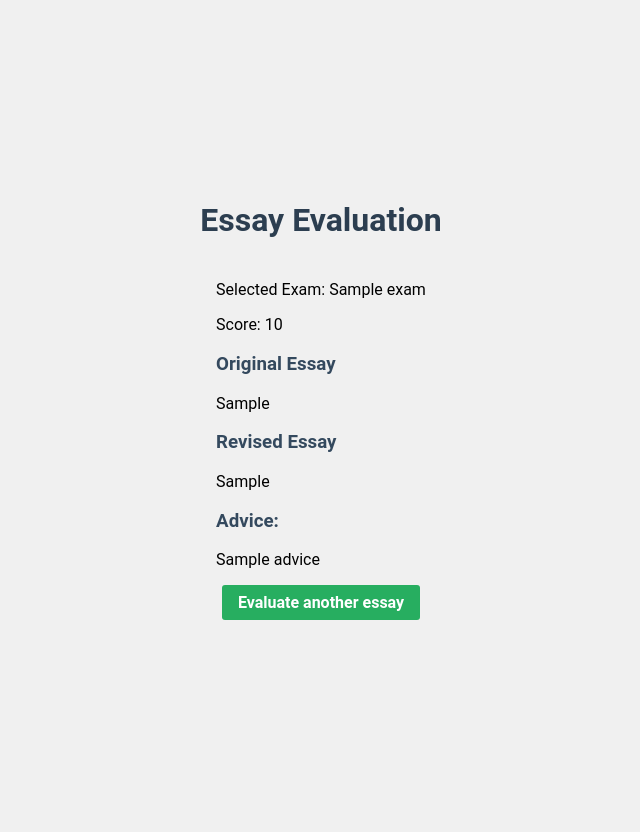
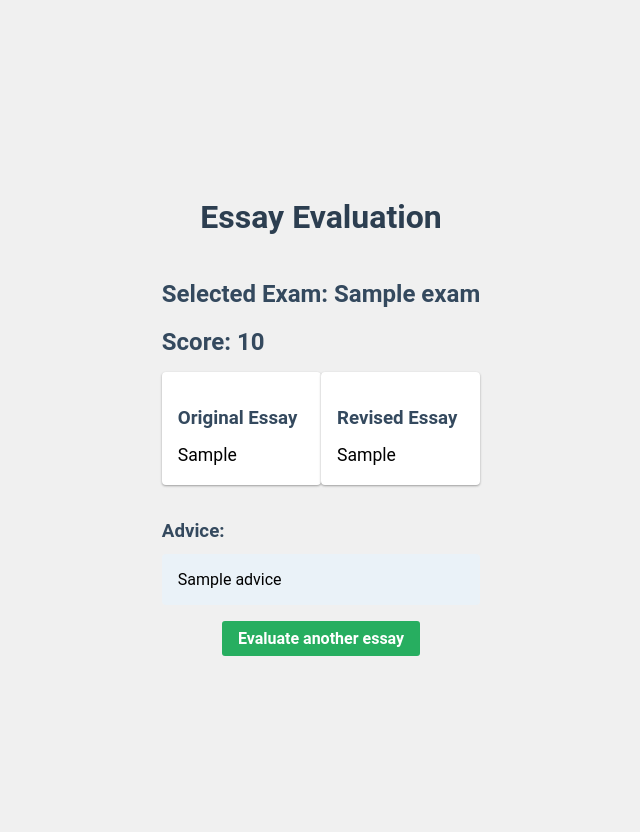
Before and after one commit to masaya-01/Essay-Evaluator, a Flask app: template templates/result.html in a window 1280 px wide. Shown: the whole page, without its empty margins (319-959 px from the left). Before the commit the page ends 620 px from the top, so only its background shows below. Run offline with Flask 2, Linux system fonts and the light colour scheme; the template is opened without the code that fills it: most values are stand-ins (such as "Sample title", 1, 10 or a date in 2020).

Commit message:
updated style and movement

```diff
--- a/app.py
+++ b/app.py
@@ -4,32 +4,47 @@ import openai
 import difflib
 import re
 
+
+
 app = Flask(__name__)
 app.debug = True
 openai.api_key = os.getenv("OPENAI_API_KEY")
+
+# @app.route('/', methods=['GET', 'POST'])
+# def index():
+#     if request.method == 'POST':
+#         essay_text = request.form['essay']
+#         exam = request.form['exam']
+#         exam, score, revised_essay, advice = evaluate_essay(exam, essay_text)
+#         return render_template('result.html', exam=exam, score=score, original_essay=essay_text, revised_essay=revised_essay, advice=advice)
+#     return render_template('index.html')
+
+from flask import jsonify
 
 @app.route('/', methods=['GET', 'POST'])
 def index():
     if request.method == 'POST':
         essay_text = request.form['essay']
         exam = request.form['exam']
+        exam, score, revised_essay, advice = evaluate_essay(exam, essay_text)
+        return jsonify({'exam': exam, 'score': score, 'original_essay': essay_text, 'revised_essay': revised_essay, 'advice': advice})
+    return render_template('index.html')
 
-        exam, score, revised_essay, advice = evaluate_essay(exam, essay_text)
-
-        return render_template('result.html', exam=exam, score=score, original_essay=essay_text, revised_essay=revised_essay, advice=advice)
-    return render_template('index.html')
+@app.route('/result', methods=['POST'])
+def result():
+    exam = request.form['exam']
+    score = request.form['score']
+    original_essay = request.form['original_essay']
+    revised_essay = request.form['revised_essay']
+    advice = request.form['advice']
+    return render_template('result.html', exam=exam, score=score, original_essay=original_essay, revised_essay=revised_essay, advice=advice)
 
 
 def process_response(response_text):
     exam_pattern = r'Exam Selected: (.*?)\n'
     score_pattern = r"Score: (.*?)\n"
-    revised_essay_pattern = r'3\. Revised Essay:(.*?)4\. Advice:'
-    advice_pattern = r'4\. Advice:(.*?)$'
-
-    # revised_essay_pattern = r'Revised Essay:(.*?)\n\n4\. Advice:'
-    # advice_pattern = r'Advice:(.*?)$'
-    #advice_pattern = r'Advice:(.*?)\n\n'
-
+    revised_essay_pattern = r'Revised Essay: (.*?)\n\nAdvice:'
+    advice_pattern = r'Advice: (.*?)$'
 
     exam_match = re.search(exam_pattern, response_text, re.DOTALL)
     score_match = re.search(score_pattern, response_text, re.DOTALL)
@@ -40,11 +55,11 @@ def process_response(response_text):
     score = score_match.group(1).strip() if score_match else None
     revised_essay = revised_essay_match.group(1).strip() if revised_essay_match else None
     advice = advice_match.group(1).strip() if advice_match else None
+
     return exam, score, revised_essay, advice
 
 
 def evaluate_essay(exam, essay_text):
-
     prompt = f"""Act as a professional English teacher and evaluate the following essay based on the {exam} criteria.
                 If "英検", you should rate it with one of the following: "英検2級", "英検準1級","英検1級",
                 If TOEFL, you should rate it out of 30
@@ -53,25 +68,24 @@ def evaluate_essay(exam, essay_text):
 
                 The essay: \n\n{essay_text}\n\n
 
-                You MUST respond with the following format:
+                You MUST respond with the following format. Dot not respond other than it.
                 1. Exam Selected: {{exam}}
                 2. Score: {{score}}
                 3. Revised Essay: {{your revised essay}}
                 4. Advice: {{your advice}}
-
                 """
-
     response = openai.Completion.create(
         model="text-davinci-003",
         prompt=prompt,
-        max_tokens=1000,
+        max_tokens=1500,
         n=1,
         presence_penalty=1.0,
         stop=None,
         temperature=0.5,
     )
+    print(response.choices[0].text)  # print the response text
+    exam, score, revised_essay, advice = process_response(response.choices[0].text)
 
-    exam, score, revised_essay, advice = process_response(response.choices[0].text)
     return exam, score, revised_essay, advice
 
 
@@ -87,6 +101,7 @@ def highlight_differences(original, revised):
     return ' '.join(highlighted_text)
 
 
+
 @app.route('/restart', methods=['GET'])
 def restart():
     return redirect(url_for('index'))
--- a/static/scripts-result.js
+++ b/static/scripts-result.js
@@ -7,3 +7,7 @@ window.addEventListener('DOMContentLoaded', () => {
         resultContainer.style.transform = 'translateY(0)';
     }, 100);
 });
+
+// Add this code to the displayResult function in scripts.js
+document.getElementById('originalEssay').innerText = result.original_essay;
+document.getElementById('revisedEssay').innerText = result.revised_essay;
--- a/static/style-result.css
+++ b/static/style-result.css
@@ -5,8 +5,10 @@ body {
     flex-direction: column;
     align-items: center;
     justify-content: center;
-    height: 100vh;
+    height: 100%;
+    min-height: 100vh;
     margin: 0;
+    padding: 1rem;
 }
 
 h1 {
@@ -17,6 +19,7 @@ h1 {
 
 h2, h3 {
     color: #34495e;
+    margin-bottom: 0.5rem;
 }
 
 a {
@@ -33,3 +36,47 @@ a {
 a:hover {
     background-color: #2ecc71;
 }
+
+#essaysContainer {
+    display: flex;
+    justify-content: space-between;
+    flex-wrap: wrap;
+    width: 100%;
+    margin-top: 1rem;
+}
+
+.essay-container {
+    flex: 1;
+    background-color: white;
+    padding: 1rem;
+    box-shadow: 0 1px 3px rgba(0, 0, 0, 0.12), 0 1px 2px rgba(0, 0, 0, 0.24);
+    border-radius: 4px;
+    margin-bottom: 1rem;
+    word-wrap: break-word;
+    overflow-wrap: break-word;
+    max-width: calc(50% - 1rem);
+}
+
+.essay {
+    white-space: pre-wrap;
+    font-size: 1.1rem;
+    line-height: 1.6;
+}
+
+h3 {
+    margin-bottom: 0.75rem;
+}
+
+#evaluationForm > p {
+    background-color: #eaf2f8;
+    padding: 1rem;
+    border-radius: 4px;
+    margin-top: 0.5rem;
+}
+
+@media (max-width: 767px) {
+    .essay-container {
+        flex-basis: 100%;
+        max-width: 100%;
+    }
+}
--- a/templates/result.html
+++ b/templates/result.html
@@ -10,12 +10,23 @@
     <h1>Essay Evaluation</h1>
     <div class="form-container">
         <form id="evaluationForm">
-        <p>Selected Exam: {{ exam }}</p>
-        <p>Score: {{ score }}</p>
-        <h3>Original Essay</h3>
-        <p>{{ original_essay }}</p>
-        <h3>Revised Essay</h3>
-        <p>{{ revised_essay }}</p>
+        <h2>Selected Exam: {{ exam }}</h2>
+        <h2>Score: {{ score }}</h2>
+
+
+        <!-- Add this inside the resultContainer div -->
+        <div id="essaysContainer">
+            <div class="essay-container" id="originalEssayContainer">
+                <h3>Original Essay</h3>
+                <div class="essay" id="originalEssay">{{ original_essay }}</div>
+            </div>
+            <div class="essay-container" id="revisedEssayContainer">
+                <h3>Revised Essay</h3>
+                <div class="essay" id="revisedEssay">{{ revised_essay }}</div>
+            </div>
+        </div>
+
+
         <h3>Advice:</h3>
         <p>{{ advice }}</p>
         </form>
```
Also changed, not shown: static/scripts.js (+60 -7 lines), static/style.css (+29 -0 lines), templates/index.html (+11 -0 lines), README.md, images/EssayEvaluator.png (added), images/ResultPage.png (added).
